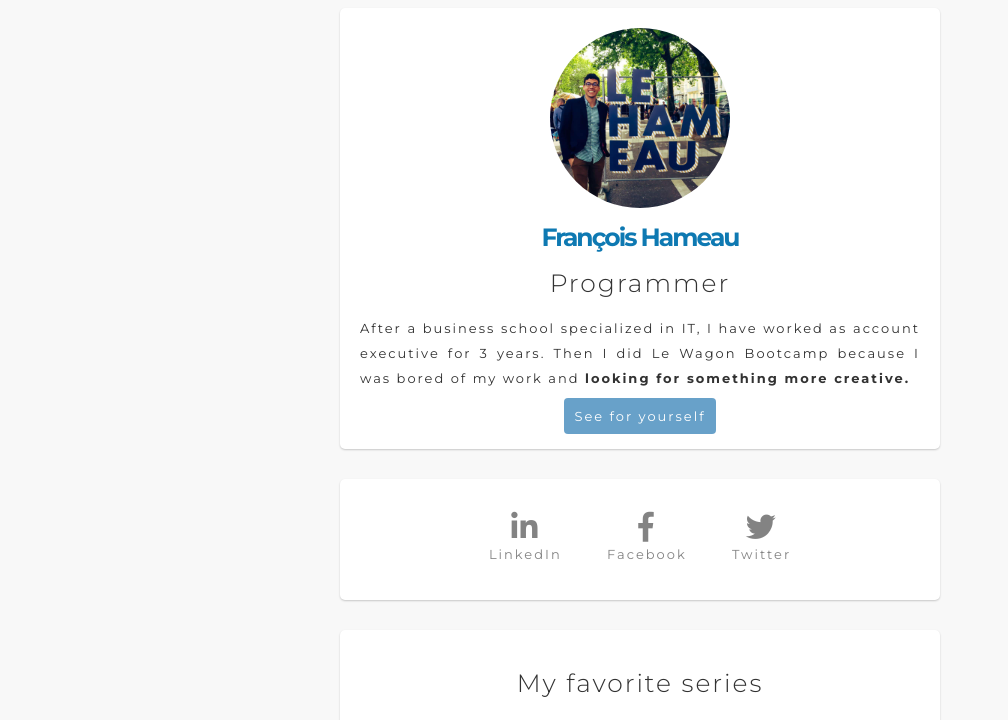
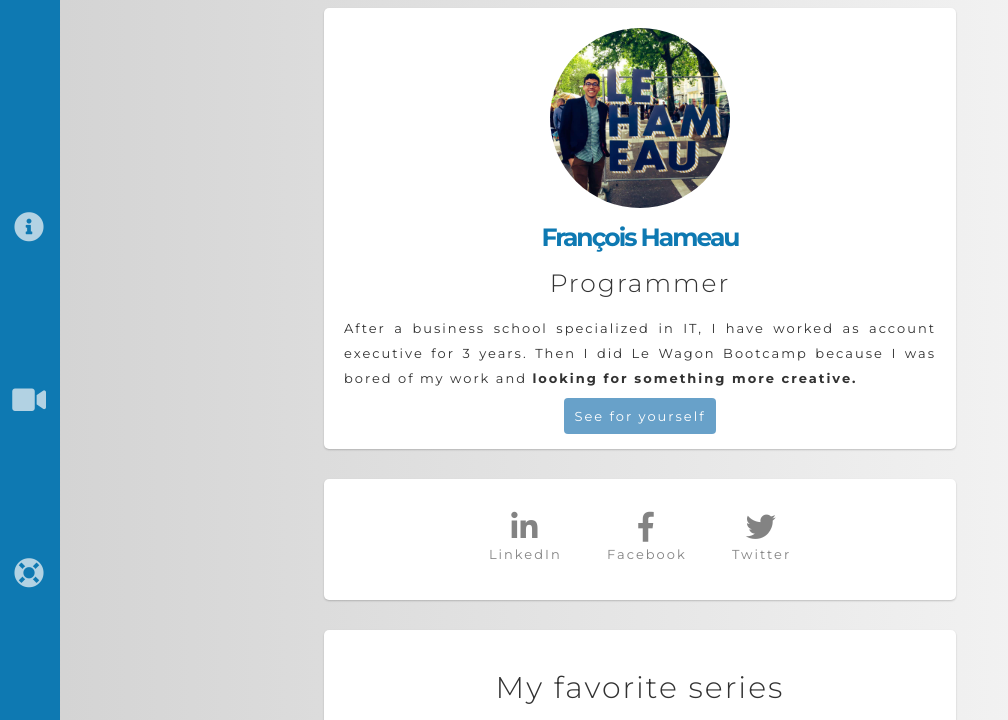
Before and after one commit to F-Hameau/profile, a plain HTML site: page index.html in a window 1280 px wide. Shown: the top 720 px of the page, without its empty margins (0-1008 px from the left). Drawn offline with Linux system fonts and the light colour scheme.

Commit message:
enhanced my profile with a fixed sidebar

```diff
--- a/index.html
+++ b/index.html
@@ -8,8 +8,21 @@
   </head>
 
   <body>
+    <div id="sidebar">
+      <ul id="list-sidebar" class="bigger">
+        <li>
+          <a href="#summary"><i class="fas fa-info-circle" id="btn-sidebar"></i></a>
+        </li>
+        <li>
+          <a href="#favorite-series"><i class="fas fa-video" id="btn-sidebar"></i></a>
+        </li>
+        <li>
+          <a href="#help"><i class="fa fa-life-ring" id="btn-sidebar"></i></a>
+        </li>
+      </ul>
+    </div>
     <div class="container">
-      <div class="card text-center">
+      <div class="card text-center" id="summary">
         <img src="images/profile.jpg" alt="Profile_img" class="img-circle profile-img">
 
         <h1>François Hameau</h1>
@@ -29,8 +42,8 @@
         </ul>
       </div>
 
-      <div class="card">
-        <h2 class="text-center">My favorite series</h2>
+      <div class="card" id="favorite-series">
+        <h2 class="text-center bigger">My favorite series</h2>
         <table>
           <tr>
             <td><img src="images/breakingbad.jpg" alt="" class="movie-img"></td>
@@ -55,7 +68,7 @@
           </tr>
         </table>
       </div>
-      <div class="card text-center">
+      <div class="card text-center" id="help">
         <h2>About this page</h2>
         <p class="text-center">This page has been coded during the <a href="https://www.lewagon.com/program"><br>FullStack program @LeWagon.</a></p>
         <ul class="list-inline">
--- a/style.css
+++ b/style.css
@@ -1,6 +1,7 @@
 body {
   color: rgb(50, 50, 50);
-  background-color: rgb(248, 248, 248);
+  /*background-color: rgb(248, 248, 248);*/
+  background-image: linear-gradient(to right, rgb(210, 210, 210) , rgb(250, 250, 250));
   font-family: 'Montserrat', sans-serif;
   font-size: 13px;
   line-height: 25px;
@@ -43,7 +44,8 @@ p {
 }
 
 .container {
-  width: 600px;
+  max-width: 50%;
+  width: calc(100% - 60px);
   margin: 0 auto;
 }
 @media (max-width: 960px) {
@@ -115,3 +117,31 @@ p {
     padding: 10px;
     border-radius: 4px;
 }
+
+#sidebar {
+  background-color: #0E79B2;
+  display: flex;
+  justify-content: center;
+  align-items: center;
+  position: fixed;
+  left: 0px;
+  top: 0px;
+  bottom: 0px;
+  width: 60px;
+  text-align: center;
+}
+#list-sidebar > li {
+  display: block;
+  padding: 200% 0px;
+}
+
+#list-sidebar {
+  padding-left: 0px;
+}
+
+#btn-sidebar {
+  color: rgba(248, 248, 248, 0.7);
+}
+#btn-sidebar:hover {
+  color: rgba(248, 248, 248, 1.0);
+}
```
